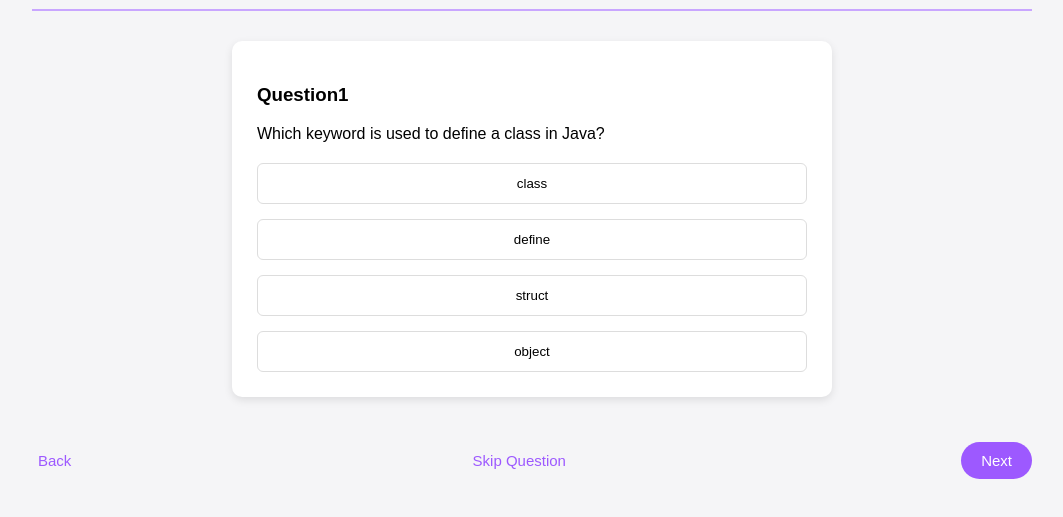
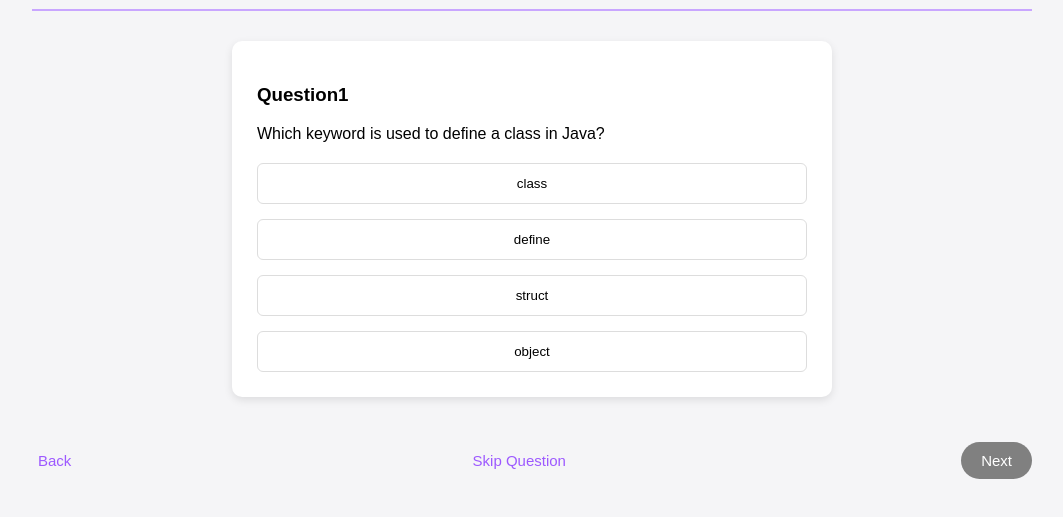
Before and after one commit to badrbelabrik/Quiz-App, a plain HTML site: page index.html in a window 1280 px wide. Shown: the part 195-712 px from the top of the page, without its empty margins (108-1171 px from the left). Drawn offline with Linux system fonts and the light colour scheme.

Commit message:
create check answer function

```diff
--- a/index.html
+++ b/index.html
@@ -4,7 +4,7 @@
         <title>Quiz App</title>
         <meta name="viewport" content="width=device-width, initial-scale=1.0">
         <link rel="stylesheet" href="style.css">
-        <script src="script.js"></script>
+
     </head>
     <body>
 <div class="quiz-container">
@@ -27,10 +27,10 @@
 
     <footer>
         <button class="nav-btn" onclick="previousQuestion()">Back</button>
-        <button class="nav-btn skip" onclick="skipQuestion()">Skip Question</button>
-        <button class="nav-btn next" onclick="nextQuestion()">Next</button>
+        <!-- <button class="nav-btn skip" onclick="skipQuestion()">Skip Question</button> -->
+        <!-- <button class="nav-btn next" onclick="nextQuestion()">Next</button> -->
     </footer>
     </div>
-
+    <script src="script.js"></script>
     </body>
 </html>
--- a/script.js
+++ b/script.js
@@ -8,7 +8,8 @@ const quiz = [
       { text: "object" }
     ],
     correct: "class",
-    userAnswer: null
+    userAnswer: null,
+    skip: false
   },
   {
     question: "Which method is the entry point of a Java program?",
@@ -19,7 +20,8 @@ const quiz = [
       { text: "execute()" }
     ],
     correct: "main()",
-    userAnswer: null
+    userAnswer: null,
+    skip: false
   },
   {
     question: "Which keyword is used to create an object in Java?",
@@ -30,7 +32,8 @@ const quiz = [
       { text: "object" }
     ],
     correct: "new",
-    userAnswer: null
+    userAnswer: null,
+    skip: false
   },
   {
     question: "Which data type is used to store true/false values?",
@@ -41,7 +44,8 @@ const quiz = [
       { text: "float" }
     ],
     correct: "boolean",
-    userAnswer: null
+    userAnswer: null,
+    skip: false
   },
   {
     question: "Which symbol is used for single-line comments in Java?",
@@ -52,7 +56,8 @@ const quiz = [
       { text: "<!-- -->" }
     ],
     correct: "//",
-    userAnswer: null
+    userAnswer: null,
+    skip: false
   },
   {
     question: "Which keyword is used to inherit a class in Java?",
@@ -63,7 +68,8 @@ const quiz = [
       { text: "super" }
     ],
     correct: "extends",
-    userAnswer: null
+    userAnswer: null,
+    skip: false
   },
   {
     question: "What is the size of an int in Java?",
@@ -74,7 +80,8 @@ const quiz = [
       { text: "64 bits" }
     ],
     correct: "32 bits",
-    userAnswer: null
+    userAnswer: null,
+    skip: false
   },
   {
     question: "Which OOP concept allows Java to have multiple forms of a method?",
@@ -85,7 +92,8 @@ const quiz = [
       { text: "Abstraction" }
     ],
     correct: "Polymorphism",
-    userAnswer: null
+    userAnswer: null,
+    skip: false
   },
   {
     question: "Which loop will always run at least once?",
@@ -96,26 +104,53 @@ const quiz = [
       { text: "foreach loop" }
     ],
     correct: "do-while loop",
-    userAnswer: null
+    userAnswer: null,
+    skip: false
   },
   {
-  question: "Which keyword is used to stop a loop in Java?",
-  answers: [
-    { text: "stop"},
-    { text: "exit"},
-    { text: "break"},
-    { text: "return"} ],
+    question: "Which keyword is used to stop a loop in Java?",
+    answers: [
+      { text: "stop" },
+      { text: "exit" },
+      { text: "break" },
+      { text: "return" }
+    ],
     correct: "break",
-    userAnswer: null
+    userAnswer: null,
+    skip: false
   }
 ];
 
 
+
 let currentQuestion = 0;
 let score = 0;
-
+let reviewingSkipped = false;
+let skippedList = [];
 
 function showQuestion(){
+      const footerContainer = document.querySelector("footer");
+
+      const oldNext = footerContainer.querySelector(".nav-btn.next");
+      const oldSkip = footerContainer.querySelector(".nav-btn.skip");
+      if (oldNext) {oldNext.remove();}
+      if(oldSkip){oldSkip.remove();}
+
+      let skipBtn = document.createElement("button");
+      skipBtn.textContent = "Skip Question";
+      skipBtn.classList.add("nav-btn", "skip");
+      skipBtn.onclick = skipQuestion;
+      footerContainer.appendChild(skipBtn);
+
+      let nextBtn = document.createElement("button");
+      nextBtn.textContent = "Next";
+      nextBtn.classList.add("nav-btn", "next");
+      nextBtn.disabled = true;
+      nextBtn.style.backgroundColor = "grey";
+      nextBtn.style.cursor = "not-allowed";
+      nextBtn.onclick = nextQuestion;
+      footerContainer.appendChild(nextBtn);
+
       document.getElementById("h3").innerHTML = "Question"+(currentQuestion+1);
       document.getElementById("question").innerHTML = quiz[currentQuestion].question;
       document.getElementById("progress").innerHTML = (currentQuestion+1)+"/"+quiz.length;
@@ -143,21 +178,38 @@ function showQuestion(){
                   btn.disabled = false;
                   btn.addEventListener("click", function(){
                   checkAnswer(quiz[currentQuestion].correct,btn.textContent,btn, quiz[currentQuestion]);
+                  nextBtn.disabled = false;
+                  nextBtn.style.backgroundColor = "#9d59ff";
+                  nextBtn.style.cursor = "pointer";
                 });
               }
                 answersContainer.appendChild(btn);
               }
-
       }
 
+function nextQuestion(){
 
-function nextQuestion(){
    if(currentQuestion < quiz.length-1){
       currentQuestion++;
       showQuestion();
-    } else if(currentQuestion == quiz.length-1){
+    } else if(currentQuestion == quiz.length-1 && checkSkipped() == 0){
+        showResult();
+    } else if(checkSkipped() != -1){
+      alert("You have skipped some questions! Please answer them.");
+      currentQuestion = checkSkipped();
+      showQuestion();
+      return;
+    }
+  }
+
+  function showResult(){
         document.getElementById("h3").innerHTML = "";
         document.getElementById("question").innerHTML = "";
+
+                const nextBtn = document.querySelector(".nav-btn.next")
+        if(nextBtn){nextBtn.remove()}
+        const skipBtn = document.querySelector(".nav-btn.skip")
+        if(skipBtn){skipBtn.remove()}
 
         const answersContainer = document.querySelector(".answers-grid");
         answersContainer.innerHTML = "";
@@ -165,7 +217,15 @@ function nextQuestion(){
         result.classList.add("score-screen");
         result.textContent = "your score is "+score+"/"+quiz.length;
         answersContainer.appendChild(result);
+  }
+
+  function checkSkipped(){
+    for(element of quiz){
+      if(element.skip == true){
+        return quiz.indexOf(element);
+      }
     }
+    return -1;
   }
 
 function previousQuestion(){
@@ -176,7 +236,7 @@ function previousQuestion(){
 }
 
 function checkAnswer(correctAnswer,btnText,btn, question){
-   question.userAnswer = btnText;
+  question.userAnswer = btnText;
 
   if(btnText === correctAnswer){
       btn.style.backgroundColor = "lightgreen";
@@ -191,9 +251,8 @@ function checkAnswer(correctAnswer,btnText,btn, question){
     }
 }
 
-
-
 function skipQuestion(){
+    quiz[currentQuestion].skip = true;
     currentQuestion++;
     showQuestion();
 }
```
